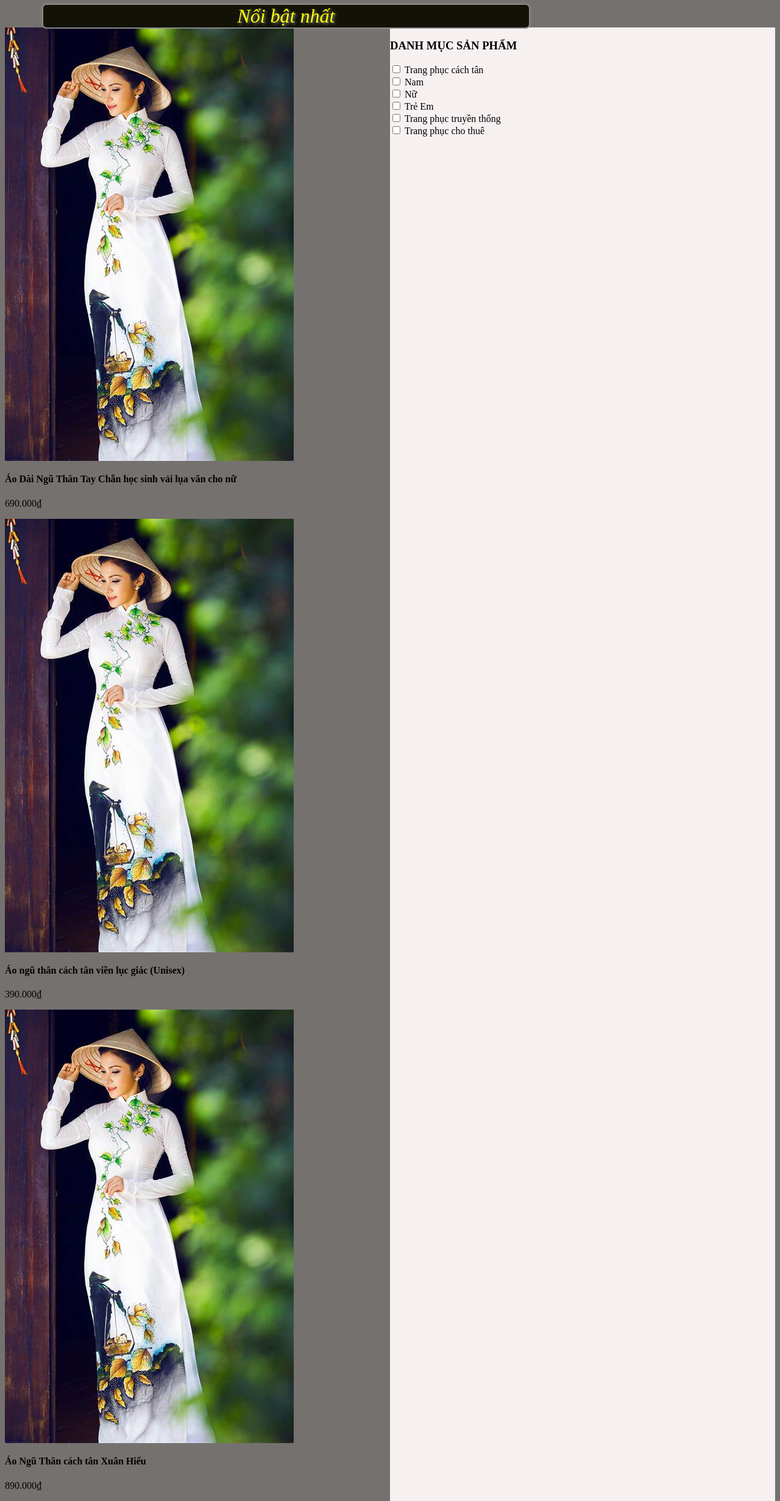
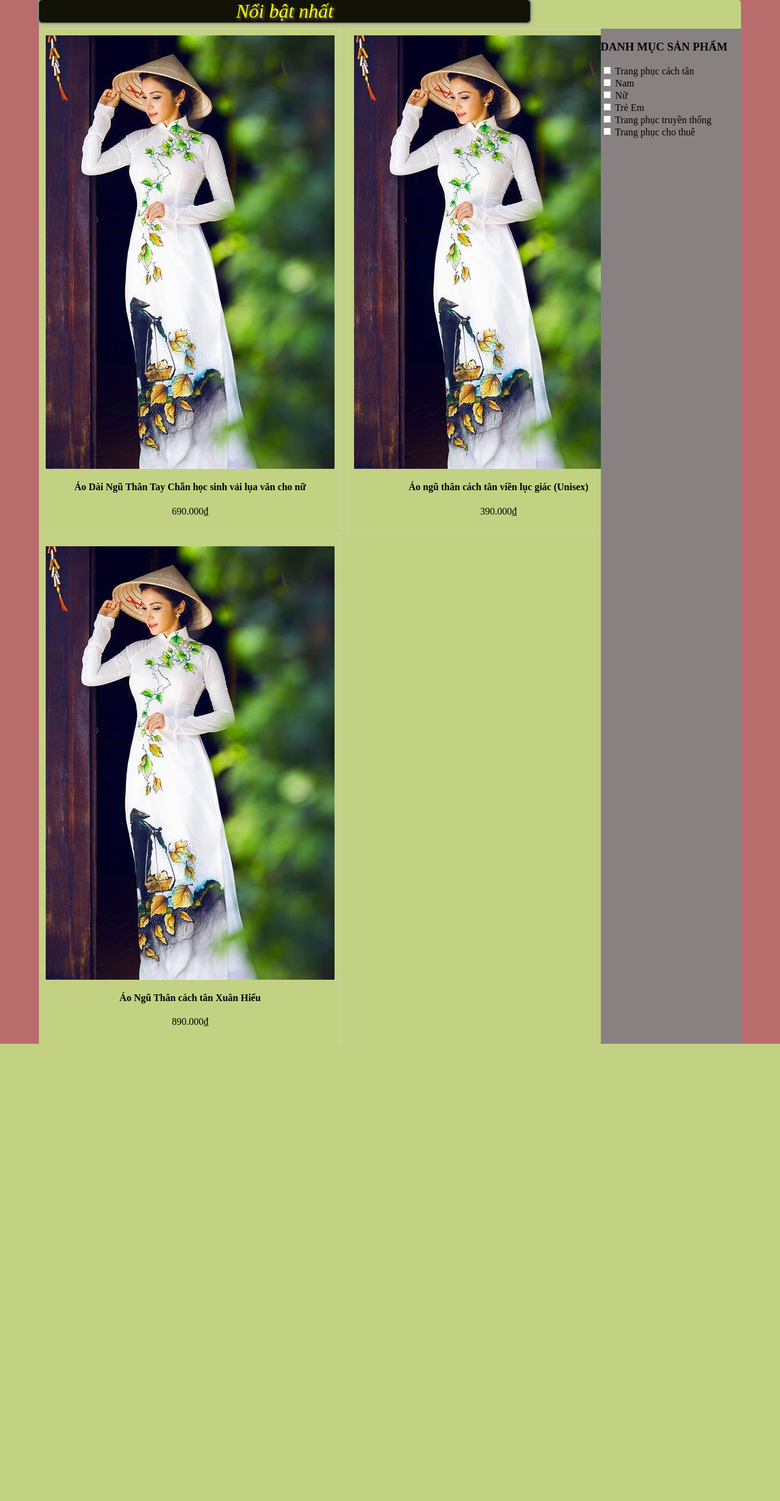
Before and after one commit to Ducs2005/traditional-costume-promotion, a PHP site: page /view/product_list.php in a window 1280 px wide. Shown: the whole page at 61% size. After the commit the page ends 1712 px from the top, so only its background shows below. Run offline with PHP 8.4, Linux system fonts and the light colour scheme.

Commit message:
raw home page with js and products

```diff
--- a/css/main.css
+++ b/css/main.css
@@ -1,3 +1,7 @@
-body {
-    background-color: rgb(117, 113, 111);
+html, body {
+    background-color: rgb(185, 108, 108);
+    margin: 0;
+    padding: 0;
+    min-height: 100%;
+    flex-direction: column;
 }
--- a/css/product_list.css
+++ b/css/product_list.css
@@ -1,7 +1,22 @@
+
+
+.product-container {
+    background-color: #c3d282;
+    display: grid;
+    grid-template-columns: 80% 20%; /* 80% for products, 20% for sidebar */
+    height: 100vh; /* Full height of the viewport */
+    overflow: hidden; /* Prevents the product-container itself from scrolling */
+}
+
 .product-list {
+    margin-left: 5%;
+    border-radius: 5px;
     width: 90%;
-    margin-left: 5%;
+    background-color: #c3d282;
+    box-sizing: border-box;
+    height: 100vh; /* Make sure the product list fills the height of the viewport */
 }
+
 .tag-container {
     width: 70%;
     background-color: rgb(18, 18, 6);
@@ -14,25 +29,50 @@
     box-shadow: 0px 0px 10px #888;
     outline: 2px solid #888;
     text-align: center;
+    margin-bottom: 10px;
 }
-.product-container {
+
+/* Style for the products */
+.product {
+    overflow-y: auto; /* Enables independent scrolling for the product list */
+    overflow-x: auto;
     display: grid;
-    grid-template-columns: 1fr 1fr; /* Two equal parts */
-    height: 100vh; /* Full screen height */
+    grid-template-columns: repeat(2, 1fr); /* Display 2 products per row */
+    gap: 10px; /* Space between products */
 }
-.grid-container > div {
-    padding: 20px;
-    box-sizing: border-box;
-}
-/*product in the left */
-.product {
-    background-color: wheat;
-}
+
 .product .product-item {
     border: 1px solid #ccc;
     padding: 10px;
     text-align: center;
+    height: auto;
 }
+
+/* Sidebar */
 .sidebar {
-    background-color: rgb(247, 240, 240);
+    overflow-y: auto; /* Enables independent scrolling for the product list */
+    background-color: rgb(136, 129, 129);
+    overflow-y: auto; /* Enables independent scrolling for the sidebar */
+    height: 100vh; /* Make sure the sidebar fills the height of the viewport */
+    box-sizing: border-box;
 }
+/* For screens smaller than 1024px: display 1 product per row, keep sidebar */
+@media (max-width: 1024px) {
+
+    .product {
+        grid-template-columns: 1fr; /* Display 1 product per row */
+    }
+}
+
+/* For screens smaller than 700px: hide the sidebar and display 1 product per row */
+@media (max-width: 700px) {
+    .sidebar {
+        display: none; /* Hide the sidebar */
+    }
+    .product-container {
+        grid-template-columns: 1fr; /* Single column layout for products */
+    }
+    .product {
+        grid-template-columns: 1fr; /* Display 1 product per row */
+    }
+}
--- a/view/product_list.php
+++ b/view/product_list.php
@@ -5,27 +5,9 @@
     <div class="tag-container">
         Nổi bật nhất
     </div>
-</div>
-
     <div class="product-container">
-    <div class="container">
-    <div class="product-item">
-                <img src="img/product/img1.jpg" alt="Product 1">
-                <h4>Áo Dài Ngũ Thân Tay Chẵn học sinh vải lụa văn cho nữ</h4>
-                <p>690.000₫</p>
-            </div>
-            <!-- Product 2 -->
-            <div class="product-item">
-                <img src="img/product/img2.jpg" alt="Product 2">
-                <h4>Áo ngũ thân cách tân viền lục giác (Unisex)</h4>
-                <p>390.000₫</p>
-            </div>
-            <!-- Product 3 -->
-            <div class="product-item">
-                <img src="img/product/img3.jpg" alt="Product 3">
-                <h4>Áo Ngũ Thân cách tân Xuân Hiểu</h4>
-                <p>890.000₫</p>
-            </div>
+    <div class="product">
+        <div class="product-tiem"></div>
     </div>
 
     <div class="sidebar">
@@ -52,3 +34,6 @@
 
     </div>
 </div>
+
+</div>
+<script src="js/product.js"></script>
```
Also changed, not shown: home_view.php (+26 -19 lines), js/product.js (added, +51 -0 lines). Lines whose indentation alone changed are shown as unchanged.
